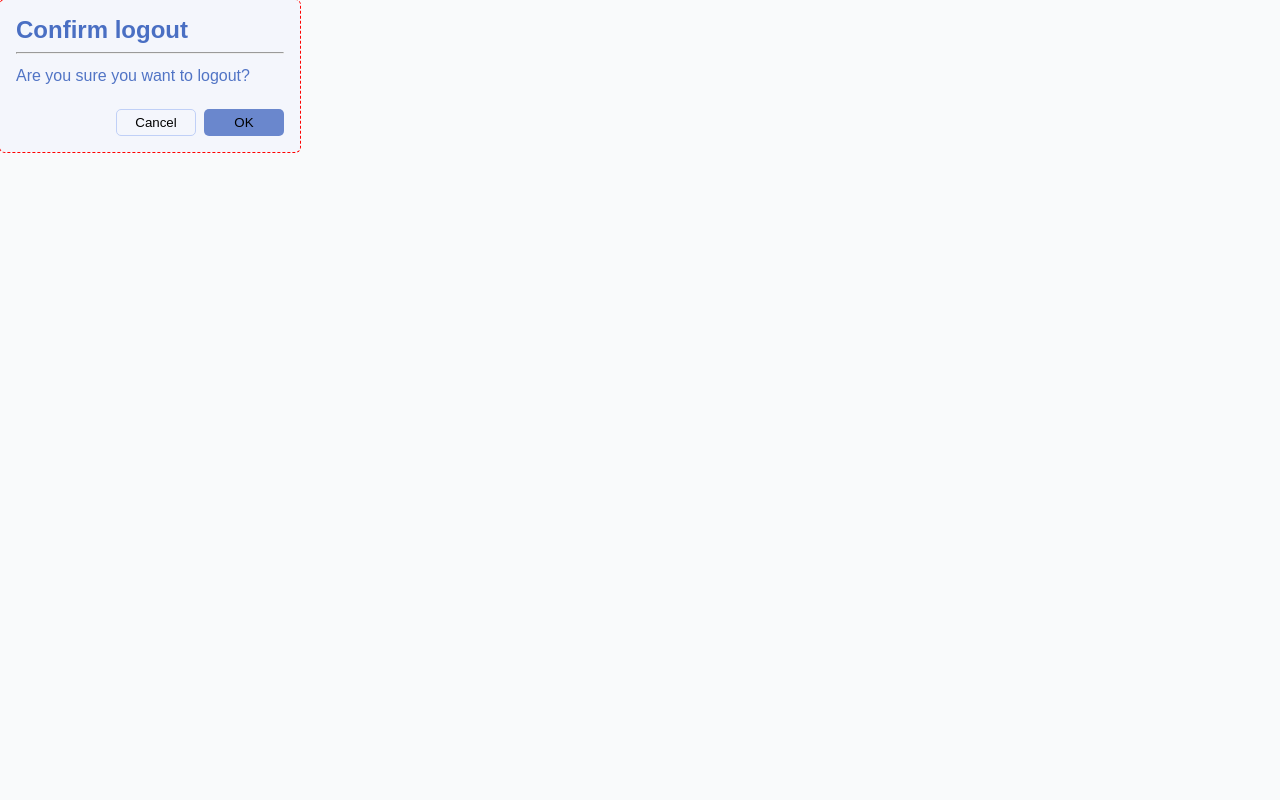
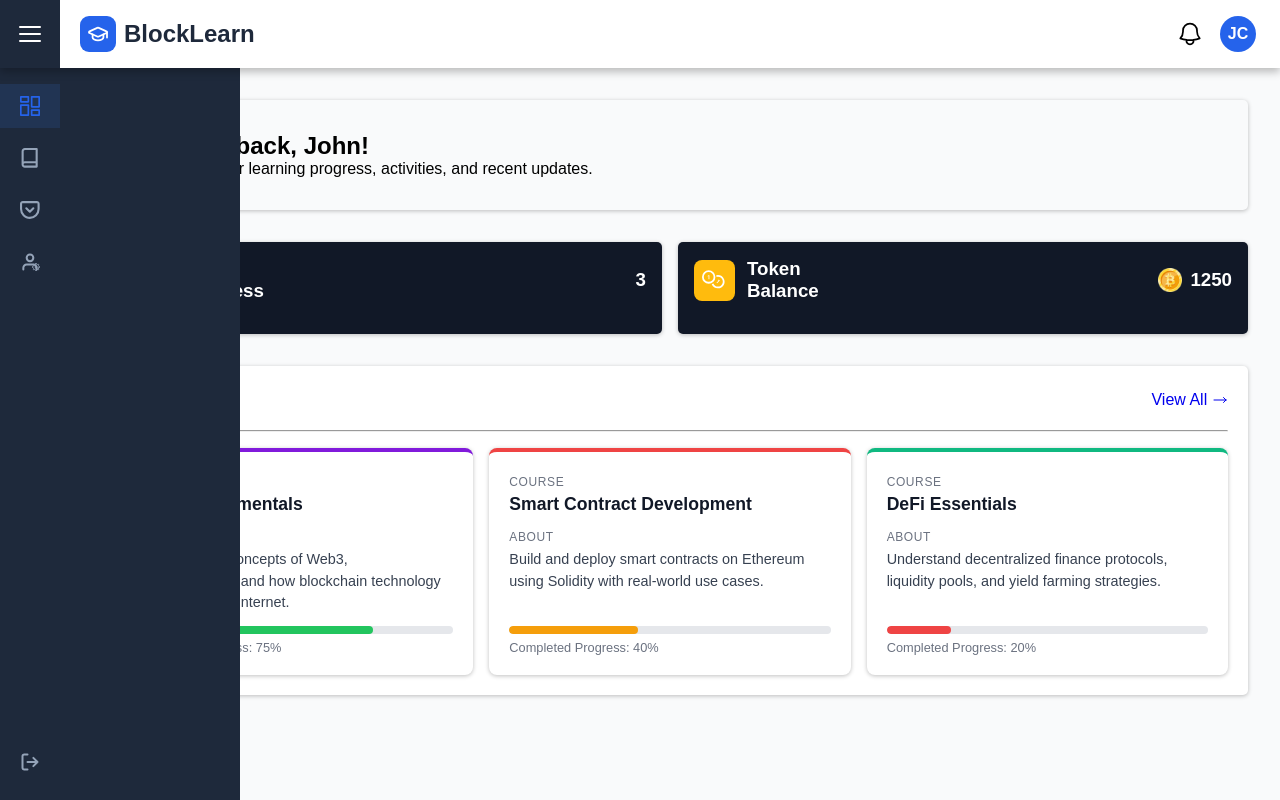
Before and after one commit to NoviceJcb09/BlockLearn, a React (Vite) app in the folder frontend/: page /dashboard in a window 1280 px wide. Shown: the top 800 px of the page. Built offline with nearby package versions, Linux system fonts and the light colour scheme.

Commit message:
done with the modals for logout

```diff
--- a/frontend/src/components/Logout/Logout.css
+++ b/frontend/src/components/Logout/Logout.css
@@ -1,6 +1,5 @@
 .logout-container {
   background-color: #f4f6fc;
-  outline: 1px dashed red;
   border-radius: 5px;
   padding: 1rem;
   width: 300px;
--- a/frontend/src/components/Logout/Logout.jsx
+++ b/frontend/src/components/Logout/Logout.jsx
@@ -1,6 +1,6 @@
 import "./Logout.css";
 
-const Logout = () => {
+const Logout = ({ onClose }) => {
   return (
     <div className="logout-container">
       <div className="top-section">
@@ -10,7 +10,7 @@ const Logout = () => {
       </div>
 
       <div className="button-section">
-        <button>Cancel</button>
+        <button onClick={onClose}>Cancel</button>
         <button>OK</button>
       </div>
     </div>
--- /dev/null
+++ b/frontend/src/components/Modal/ModalFrame.css
@@ -0,0 +1,13 @@
+.modal-overlay {
+  position: fixed;
+  top: 0;
+  left: 0;
+  width: 100vw;
+  height: 100vh;
+  background: rgba(0, 0, 0, 0.5);
+  display: flex;
+  justify-content: center;
+  align-items: center;
+  z-index: 9999;
+  backdrop-filter: blur(4px);
+}
--- /dev/null
+++ b/frontend/src/components/Modal/ModalFrame.jsx
@@ -0,0 +1,15 @@
+import { createPortal } from "react-dom";
+import "./ModalFrame.css";
+
+const ModalFrame = ({ children, onClose }) => {
+  return createPortal(
+    <div className="modal-overlay" onClick={onClose}>
+      <div className="modal-content" onClick={(e) => e.stopPropagation()}>
+        {children}
+      </div>
+    </div>,
+    document.body,
+  );
+};
+
+export default ModalFrame;
--- a/frontend/src/components/Sidebar/Sidebar.jsx
+++ b/frontend/src/components/Sidebar/Sidebar.jsx
@@ -1,6 +1,9 @@
 import { NavLink } from "react-router-dom";
 import "./Sidebar.css";
 import Icon from "../Icon";
+import ModalFrame from "../Modal/ModalFrame";
+import Logout from "../Logout/Logout";
+import { useState } from "react";
 
 const links = [
   { icon: "dashboard", label: "Dashboard", to: "/dashboard" },
@@ -10,13 +13,21 @@ const links = [
 ];
 
 const Sidebar = ({ expanded, mobileOpen, onClose }) => {
+  const [showLogout, setShowLogout] = useState(false);
+
   return (
-    <aside className={`sidebar${expanded ? " sidebar--expanded" : ""}${mobileOpen ? " sidebar--open" : ""}`}>
+    <aside
+      className={`sidebar${expanded ? " sidebar--expanded" : ""}${mobileOpen ? " sidebar--open" : ""}`}
+    >
       <nav>
         <ul>
           {links.map((link) => (
             <li key={link.label}>
-              <NavLink to={link.to} className={({ isActive }) => isActive ? "active" : ""} onClick={onClose}>
+              <NavLink
+                to={link.to}
+                className={({ isActive }) => (isActive ? "active" : "")}
+                onClick={onClose}
+              >
                 <Icon name={link.icon} size={20} />
                 <span>{link.label}</span>
               </NavLink>
@@ -26,11 +37,18 @@ const Sidebar = ({ expanded, mobileOpen, onClose }) => {
         </ul>
       </nav>
       <div className="logout-wrapper">
-        <button className="logout">
+        <button className="logout" onClick={() => setShowLogout(true)}>
           <Icon name="logout" size={20} />
           <span>Logout</span>
         </button>
+
         <span className="sidebar-tooltip">Logout</span>
+
+        {showLogout && (
+          <ModalFrame onClose={() => setShowLogout(false)}>
+            <Logout onClose={() => setShowLogout(false)} />
+          </ModalFrame>
+        )}
       </div>
     </aside>
   );
--- a/frontend/src/main.jsx
+++ b/frontend/src/main.jsx
@@ -5,7 +5,6 @@ import Logout from "./components/Logout/Logout.jsx";
 
 createRoot(document.getElementById("root")).render(
   <StrictMode>
-    {/* <App /> */}
-    <Logout />
+    <App />
   </StrictMode>,
 );
```
